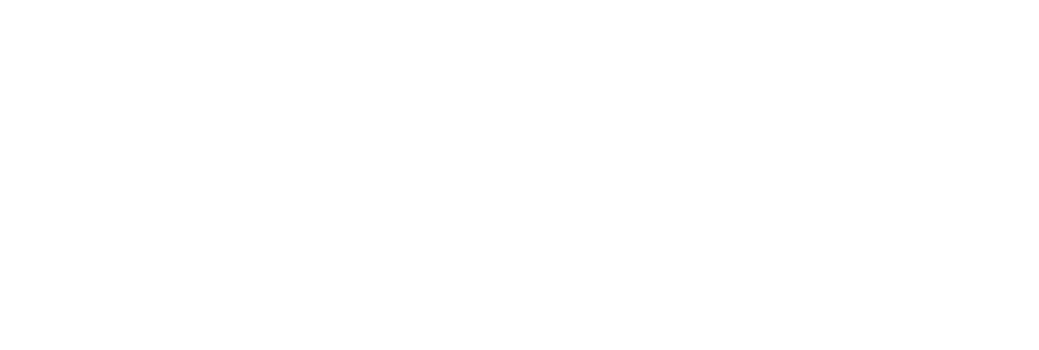
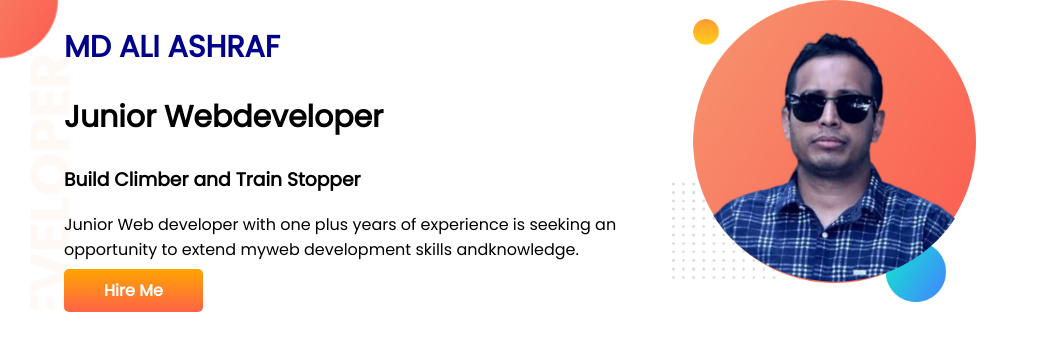
Before and after one commit to Ashraf102030/Developer-portfolio, a plain HTML site: page index.html in a window 1280 px wide. Shown: the whole page, without its empty margins (0-1039 px from the left). Drawn offline with Linux system fonts and the light colour scheme.

Commit message:
top banner added

```diff
--- a/index.html
+++ b/index.html
@@ -5,9 +5,23 @@
     <meta http-equiv="X-UA-Compatible" content="IE=edge">
     <meta name="viewport" content="width=device-width, initial-scale=1.0">
     <title>Ashraf portfolio</title>
+    <link rel="preconnect" href="https://fonts.googleapis.com">
+<link rel="preconnect" href="https://fonts.gstatic.com" crossorigin>
+<link href="https://fonts.googleapis.com/css2?family=Lobster&family=Poppins&display=swap" rel="stylesheet">
     <link rel="stylesheet" href="style.css">
 </head>
 <body>
-
+   <section class="top-banner">
+    <div class="half-width">
+        <h1 class="darkblue-color">MD ALI ASHRAF</h1>
+        <h1>Junior Webdeveloper</h1>
+        <h3>Build Climber and Train Stopper</h3>
+        <p>Junior Web developer with one plus years of experience is seeking an opportunity to extend myweb development skills andknowledge.</p>
+        <a class="link-button" target="_black" href="https://www.linkedin.com/in/all-ashraf-163361245/">Hire Me</a>
+    </div>
+    <div class="half-width">
+        <img src="images/my-bg (1).png" alt="">
+    </div>
+   </section>
 </body>
 </html>
--- a/style.css
+++ b/style.css
@@ -0,0 +1,33 @@
+body{
+    font-family: 'Lobster', cursive;
+    margin: 0px;
+    font-family: 'Poppins', sans-serif
+}
+h1{
+    font-size: 30px;
+}
+    .darkblue-color{
+        color: darkblue;
+}
+section{
+    display: flex;
+    padding-left: 5%;
+}
+.half-width{
+    width: 50%;
+}
+.half-width img{
+    width: 50%;
+}
+.link-button{
+    text-decoration: none;
+    background-image: linear-gradient(orange, Tomato);
+    padding: 10px 40px;
+    color:white;
+    font-weight: 700;
+    border-radius: 5px;
+}
+.top-banner{
+    background-image: url(images/top-banner.png);
+    background-repeat: no-repeat;
+}
```
Also changed, not shown: Ash.jpg (added), images/dream-bg.png (added), images/exp-bg.png (added), images/jhankar.png (added), images/jhankar2.png (added), images/my-bg (1).png (added), images/my-bg.png (added), images/my-bg2.png (added), images/top-banner.png (added), 8 other files.
